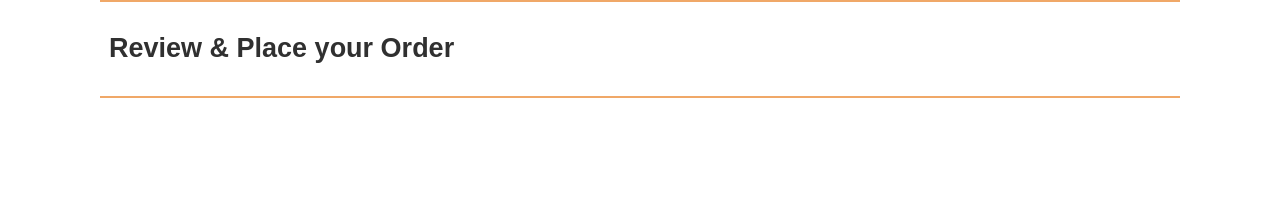
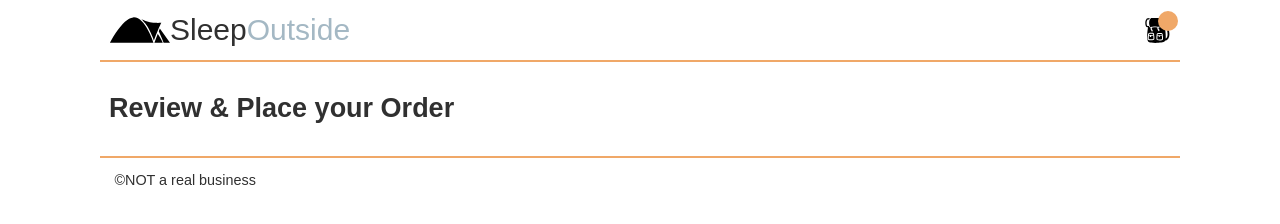
Before and after one commit to nicoopariente/WDD-330-Project, a website: page src/checkout/index.html in a window 1280 px wide. Drawn offline with Linux system fonts and the light colour scheme; files that its build step writes are made by us from their sources.

Commit message:
team6-part

```diff
--- a/src/checkout/index.html
+++ b/src/checkout/index.html
@@ -8,7 +8,9 @@
 
     <title>Sleep Outside | Checkout</title>
 
-    <link rel="stylesheet" href="css/style.css" />
+    <link rel="stylesheet" href="/css/style.css" />
+
+    <script src="../js/checkout.js" type="module"></script>
   </head>
 
   <body>
```
Also changed, not shown: src/cart/index.html (+3 -0 lines).
